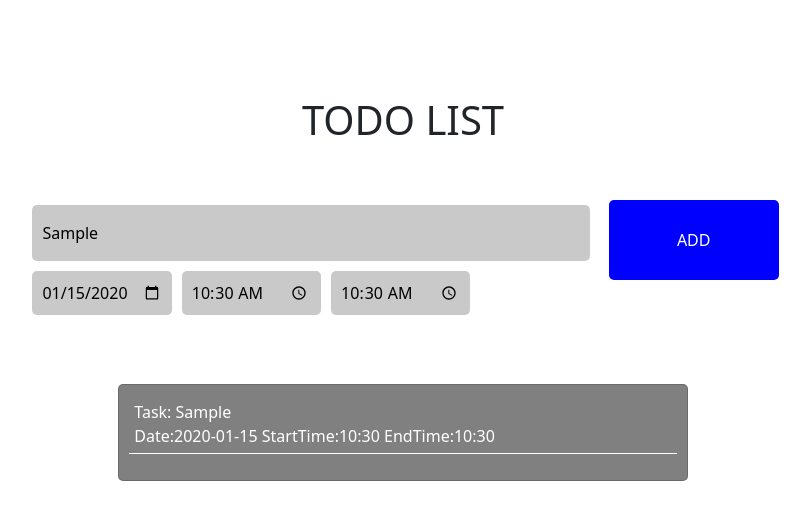
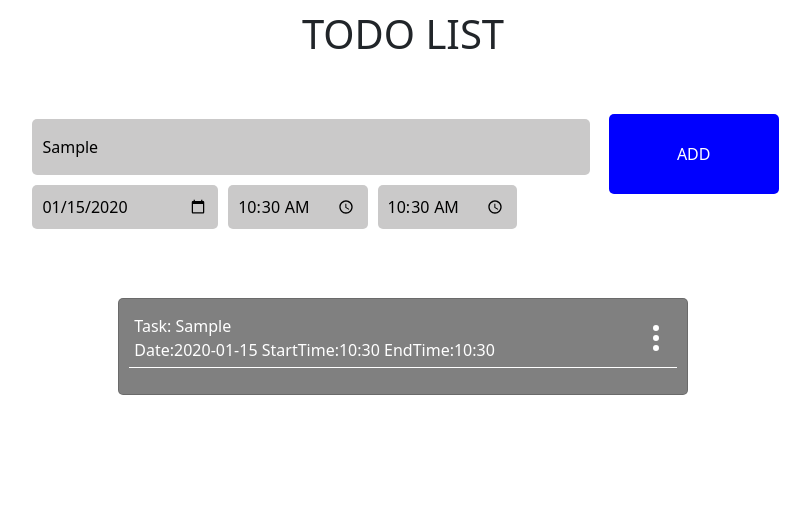
Before and after one commit to NdelliPeter/Todoapp-next.js, a Next.js app: page / in a window 1280 px wide. Both pictures are taken after typing "Sample", "2020-01-15", "10:30", "10:30" into the empty fields and a click on the button "ADD". Shown: the top 520 px of the page, without its empty margins (237-1047 px from the left). Built offline with nearby package versions, Linux system fonts and the light colour scheme.

Commit message:
udate output

```diff
--- a/package.json
+++ b/package.json
@@ -13,7 +13,8 @@
     "bootstrap": "^5.2.3",
     "next": "13.1.2",
     "react": "18.2.0",
-    "react-dom": "18.2.0"
+    "react-dom": "18.2.0",
+    "react-icons": "^4.7.1"
   },
   "devDependencies": {
     "sass": "^1.57.1"
--- a/src/pages/addTask.js
+++ b/src/pages/addTask.js
@@ -1,7 +1,7 @@
 import 'bootstrap/dist/css/bootstrap.css'
 import styles from '@/styles/Home.module.css'
 import { useState, useEffect } from 'react'
-
+import { BsThreeDotsVertical } from "react-icons/bs";
 
 
 
@@ -70,22 +70,16 @@ export default function AddTask () {
         // console.log(objectData)
     }
 
-    // function display(item) {
-    //     return [item.title, item.date, item.startTime, item.endTime].join(" ")
-    // }
 
 
 
-    const list = () => {
-        localStorage.getItem('data')
-    }
 
     return (
         <div>
             <div className='container-fluid mt-5 d-flex justify-content-center align-items-center'>
                 <form id='test' className='row justify-content-center align-items-center' name='myForm' onSubmit={submitTodo}>
                     <div className='row d-flex '>
-                        <div className='col-sm-9 col-md-9 col-lg-9'>
+                        <div className='col-sm-12 col-md-9 col-lg-9'>
                             <input
                                 className='col-sm-12 col-md-12 col-lg-12 '
                                 id={styles.inputTask}
@@ -94,32 +88,29 @@ export default function AddTask () {
                                 name="title"
                                 />
                             <input
-                                className='col-sm-6 col-md-3 col-lg-3'
+                                className='col-sm-4 col-md-4 col-lg-4'
                                 id={styles.otherInput}
                                 type={'date'}
                                 placeholder={'Date'}
-                                // onChange={handleDate}
                                 name="date"
                                 />
                             <input
-                                className='col-sm-6 col-md-3 col-lg-3'
+                                className='col-sm-4 col-md-3 col-lg-3'
                                 id={styles.otherInput}
                                 type={'time'}
                                 placeholder={'Start Time'}
-                                // onChange={handleStartTime}
                                 name="startTime"
                                 />
                             <input
-                                className='col-sm-6 col-md-3 col-lg-3'
+                                className='col-sm-4 col-md-3 col-lg-3'
                                 id={styles.otherInput}
                                 type={'time'}
                                 placeholder={'End Time'}
-                                // onChange={handleEndTime}
                                 name="endTime"
                                 />
                         </div>
 
-                        <div className='col-sm-7 col-md-3 col-lg-3'>
+                        <div className='col-sm-8 col-md-3 col-lg-3'>
                             <button
                                 type='summit'
                                 className='col-sm-12 col-md-12 col-lg-12'
@@ -142,9 +133,16 @@ export default function AddTask () {
                                 <ul className={styles.todo_list}>
                                     {
                                         todo.length >=1 ? todo.map((todo, idx) =>{
-                                            return <li className={styles.listDisplay} key={idx}>
-                                                Task: {todo.title} <br/>
-                                                Date:{todo.date} StartTime:{todo.startTime} EndTime:{todo.endTime} </li>
+                                            return (
+                                                <div className={styles.listDisplay}>
+                                                    <li  key={idx}>
+                                                    Task: {todo.title} <br/>
+                                                    Date:{todo.date} StartTime:{todo.startTime} EndTime:{todo.endTime} </li>
+                                                    <BsThreeDotsVertical className={styles.icon} />
+                                                </div>
+
+                                            )
+
                                         })
                                         : 'Enter Task'
                                     }
--- a/src/styles/Home.module.css
+++ b/src/styles/Home.module.css
@@ -3,7 +3,7 @@
   flex-direction: column;
   justify-content: space-between;
   align-items: center;
-  padding: 6rem;
+  padding: 10px;
   /* min-height: 100vh; */
 }
 
@@ -54,4 +54,11 @@ ul.todo_list{
 .listDisplay{
   border-bottom: 1px solid white;
   padding: 5px;
+  display: flex;
+  justify-content: space-between;
+  align-items: center;
 }
+.icon{
+  font-size: xx-large;
+  font-weight: bold;
+}
```
Also changed, not shown: 1 other file (tests, documents, lock files or other folders).
